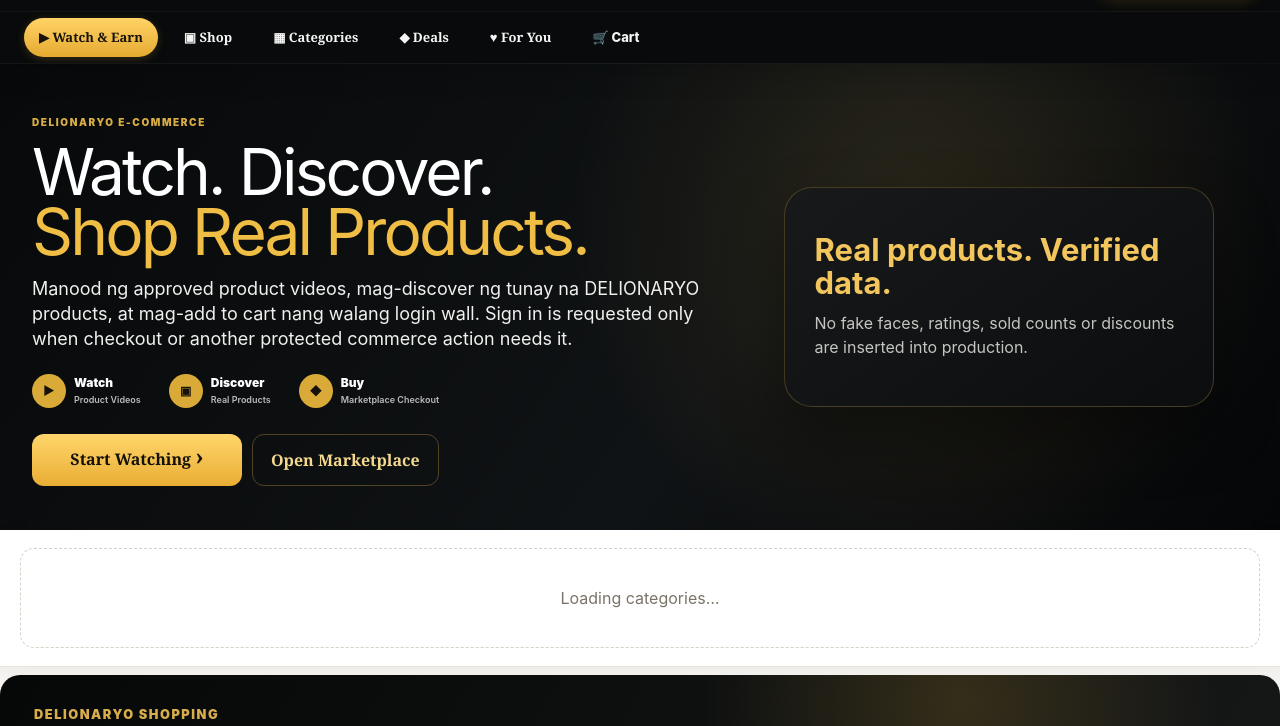
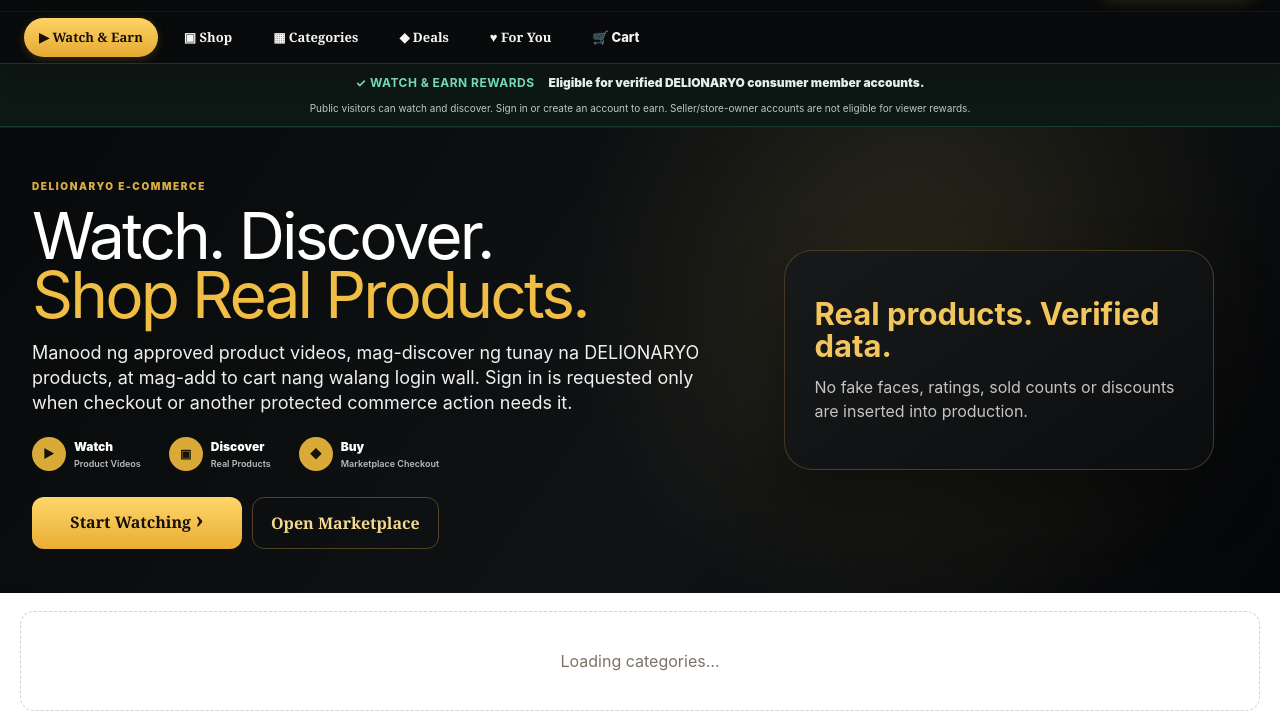
Before and after one commit to Delionaryo/Delionaryo, a website built with Vite: page ebook-store/index.html in a window 1280 px wide. Shown: the part 61-787 px from the top of the page. Built offline with nearby package versions, Linux system fonts and the light colour scheme; files whose address does not match are found by name.

Commit message:
Show Watch & Earn eligibility on public app
* Add Watch and Earn eligibility message

* Style Watch and Earn eligibility banner

```diff
--- a/ebook-store/src/publicCommerce.css
+++ b/ebook-store/src/publicCommerce.css
@@ -36,6 +36,11 @@ body.pc-public-home{background:#f4f3ef}
 .pc-cart-button{border:0;background:transparent;color:#f1bd47;padding:0 10px;font-size:17px}.pc-cart-button i{background:#ef2b2b;color:#fff}
 .pc-nav{height:52px;max-width:1440px;margin:auto;display:flex;align-items:center;gap:11px;padding:0 24px;overflow:auto;border-top:1px solid #ffffff0d;scrollbar-width:none}.pc-nav::-webkit-scrollbar{display:none}
 .pc-nav a{flex:0 0 auto;color:#f5f5f4;text-decoration:none;font-size:13px;font-weight:800;padding:10px 15px;border-radius:999px}.pc-nav a.active{background:linear-gradient(180deg,#ffd365,#e5aa31);color:#17110a;box-shadow:0 2px 10px #e1af3733}
+.pc-watch-eligibility{display:flex;align-items:center;justify-content:center;gap:10px 14px;flex-wrap:wrap;padding:10px max(22px,calc((100vw - 1390px)/2));background:#0d1713;border-top:1px solid #62d6a733;border-bottom:1px solid #62d6a72c;color:#eaf8f2;text-align:center}
+.pc-watch-eligibility b{color:#79e1b8;font-size:12px;letter-spacing:.04em}
+.pc-watch-eligibility span{font-size:12px;font-weight:900}
+.pc-watch-eligibility small{color:#b9cbc3;font-size:10px;line-height:1.35}
+
 .pc-hero{max-width:none;min-height:365px;margin:0;padding:44px max(32px,calc((100vw - 1390px)/2));display:grid;grid-template-columns:minmax(0,1.15fr) minmax(330px,.85fr);gap:42px;align-items:center;background:radial-gradient(circle at 72% 35%,#d5a73b22,transparent 22rem),linear-gradient(125deg,#07090a 0%,#101315 58%,#050607 100%);color:#fff;border-top:1px solid #ffffff0d}
 .pc-hero-copy>span{color:#d9ad45}.pc-hero h1{margin:10px 0 15px;color:#fff;font-size:clamp(48px,5vw,76px);line-height:.93;letter-spacing:-.045em}.pc-hero h1 em{color:#f0bd45}.pc-hero p{max-width:700px;color:#f0f0ee;font-size:18px;line-height:1.4}
 .pc-hero-icons{display:flex;gap:28px;flex-wrap:wrap;margin-top:22px}.pc-hero-icons>span{display:grid;grid-template-columns:34px auto;grid-template-rows:auto auto;column-gap:8px;align-items:center;font-size:12px;font-weight:900}.pc-hero-icons b{grid-row:1/3;display:grid;place-items:center;width:34px;height:34px;border-radius:50%;background:#d9aa37;color:#16110a}.pc-hero-icons small{color:#bbb;font-size:9px;font-weight:600}
@@ -55,7 +60,7 @@ body.pc-public-home{background:#f4f3ef}
 .pc-trust{max-width:none;margin:0;padding:22px max(28px,calc((100vw - 1390px)/2));grid-template-columns:repeat(4,1fr);background:#f2eadb;border:0;color:#171717}.pc-trust>span{display:grid;grid-template-columns:34px 1fr;grid-template-rows:auto auto;column-gap:10px;align-items:center}.pc-trust b{grid-row:1/3;display:grid;place-items:center;width:34px;height:34px;border-radius:50%;background:#111;color:#edbd4b}.pc-trust strong{font-size:12px}.pc-trust small{color:#6b6254;font-size:10px}
 .pc-loading,.pc-empty{border-radius:14px}
 @media(max-width:1100px){.pc-brand-row{grid-template-columns:auto 1fr}.pc-account-actions{grid-column:1/-1;justify-content:flex-end}.pc-main-search{max-width:none}.pc-hero{grid-template-columns:1fr .75fr}.pc-shop-grid{grid-template-columns:repeat(4,minmax(0,1fr))}}
-@media(max-width:820px){.pc-brand-row{display:flex;flex-wrap:wrap;gap:9px;padding:9px 14px}.pc-brand{order:1}.pc-account-actions{order:2;margin-left:auto}.pc-main-search{order:3;flex:1 0 100%;height:40px}.pc-signin,.pc-create{display:none}.pc-nav{height:47px;padding:0 12px}.pc-nav a{font-size:11px;padding:9px 12px}.pc-hero{grid-template-columns:1fr;padding:30px 18px}.pc-hero h1{font-size:48px}.pc-hero p{font-size:15px}.pc-hero-visual{display:none}.pc-category-strip{padding:14px 12px}.pc-section{padding:23px 14px}.pc-video-card{flex-basis:77vw;max-width:320px}.pc-promo-band{margin:6px 12px 0;border-radius:16px;padding:22px 18px}.pc-promo-band h2{font-size:28px}.pc-shop-grid{grid-template-columns:repeat(2,minmax(0,1fr))}.pc-trust{grid-template-columns:1fr 1fr;padding:18px 15px}.pc-cart-button span{display:none}}
+@media(max-width:820px){.pc-watch-eligibility{display:grid;gap:4px;padding:10px 18px;text-align:left}.pc-watch-eligibility b,.pc-watch-eligibility span{font-size:11px}.pc-watch-eligibility small{font-size:9px}.pc-brand-row{display:flex;flex-wrap:wrap;gap:9px;padding:9px 14px}.pc-brand{order:1}.pc-account-actions{order:2;margin-left:auto}.pc-main-search{order:3;flex:1 0 100%;height:40px}.pc-signin,.pc-create{display:none}.pc-nav{height:47px;padding:0 12px}.pc-nav a{font-size:11px;padding:9px 12px}.pc-hero{grid-template-columns:1fr;padding:30px 18px}.pc-hero h1{font-size:48px}.pc-hero p{font-size:15px}.pc-hero-visual{display:none}.pc-category-strip{padding:14px 12px}.pc-section{padding:23px 14px}.pc-video-card{flex-basis:77vw;max-width:320px}.pc-promo-band{margin:6px 12px 0;border-radius:16px;padding:22px 18px}.pc-promo-band h2{font-size:28px}.pc-shop-grid{grid-template-columns:repeat(2,minmax(0,1fr))}.pc-trust{grid-template-columns:1fr 1fr;padding:18px 15px}.pc-cart-button span{display:none}}
 @media(max-width:520px){.pc-brand b{font-size:18px}.pc-brand-mark{width:34px;height:34px}.pc-account-actions{gap:3px}.pc-cart-button{padding:0 4px}.pc-hero{min-height:auto}.pc-hero h1{font-size:42px}.pc-hero p{font-size:14px}.pc-hero-icons{gap:12px}.pc-hero-icons>span{font-size:10px}.pc-hero-actions a{min-width:0;flex:1}.pc-category-rail{gap:10px}.pc-category-rail button{width:72px}.pc-category-rail button>span{width:50px;height:50px}.pc-promo-band{align-items:flex-start;flex-direction:column}.pc-promo-band>a{width:100%;text-align:center}.pc-trust{grid-template-columns:1fr}}
 
 
--- a/ebook-store/src/publicCommerce.ts
+++ b/ebook-store/src/publicCommerce.ts
@@ -419,6 +419,11 @@ export function mountPublicCommerce(){
       </div>
       <nav class="pc-nav" aria-label="DELIONARYO commerce navigation"><a class="active" href="${WATCH}">▶ Watch &amp; Earn</a><a href="${MARKET}">▣ Shop</a><a href="#public-categories">▦ Categories</a><a href="${MARKET}">◆ Deals</a><a href="${MARKET}">♥ For You</a><button type="button" data-public-cart>🛒 Cart</button></nav>
     </header>
+    <aside class="pc-watch-eligibility" aria-label="Watch and Earn eligibility">
+      <b>✓ WATCH &amp; EARN REWARDS</b>
+      <span>Eligible for verified DELIONARYO consumer member accounts.</span>
+      <small>Public visitors can watch and discover. Sign in or create an account to earn. Seller/store-owner accounts are not eligible for viewer rewards.</small>
+    </aside>
     <section class="pc-hero">
       <div class="pc-hero-copy"><span>DELIONARYO E-COMMERCE</span><h1>Watch. Discover.<br><em>Shop Real Products.</em></h1><p>Manood ng approved product videos, mag-discover ng tunay na DELIONARYO products, at mag-add to cart nang walang login wall. Sign in is requested only when checkout or another protected commerce action needs it.</p><div class="pc-hero-icons"><span><b>▶</b>Watch<small>Product Videos</small></span><span><b>▣</b>Discover<small>Real Products</small></span><span><b>◆</b>Buy<small>Marketplace Checkout</small></span></div><div class="pc-hero-actions"><a href="${WATCH}">Start Watching <b>›</b></a><a class="ghost" href="${MARKET}">Open Marketplace</a></div></div>
       <div id="pcHeroVisual" class="pc-hero-visual"><div class="pc-feature-empty"><b>Real products. Verified data.</b><span>No fake faces, ratings, sold counts or discounts are inserted into production.</span></div></div>
```
